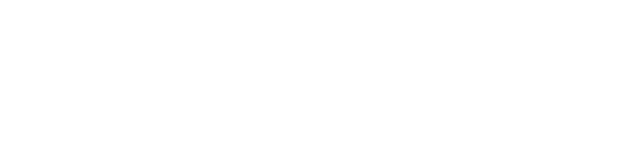
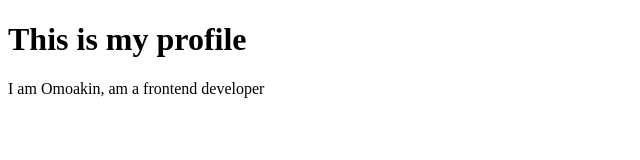
Before and after one commit to Akinduro256/frontend-tutorial, a plain HTML site: page index.html in a window 1280 px wide. Shown: the whole page, without its empty margins (0-640 px from the left). Drawn offline with Linux system fonts and the light colour scheme.

Commit message:
first commit

```diff
--- a/index.html
+++ b/index.html
@@ -6,6 +6,9 @@
     <title>Profile</title>
 </head>
 <body>
-
+    <div>
+        <h1>This is my profile</h1>
+        <p>I am Omoakin, am a frontend developer</p>
+    </div>
 </body>
 </html>
```
